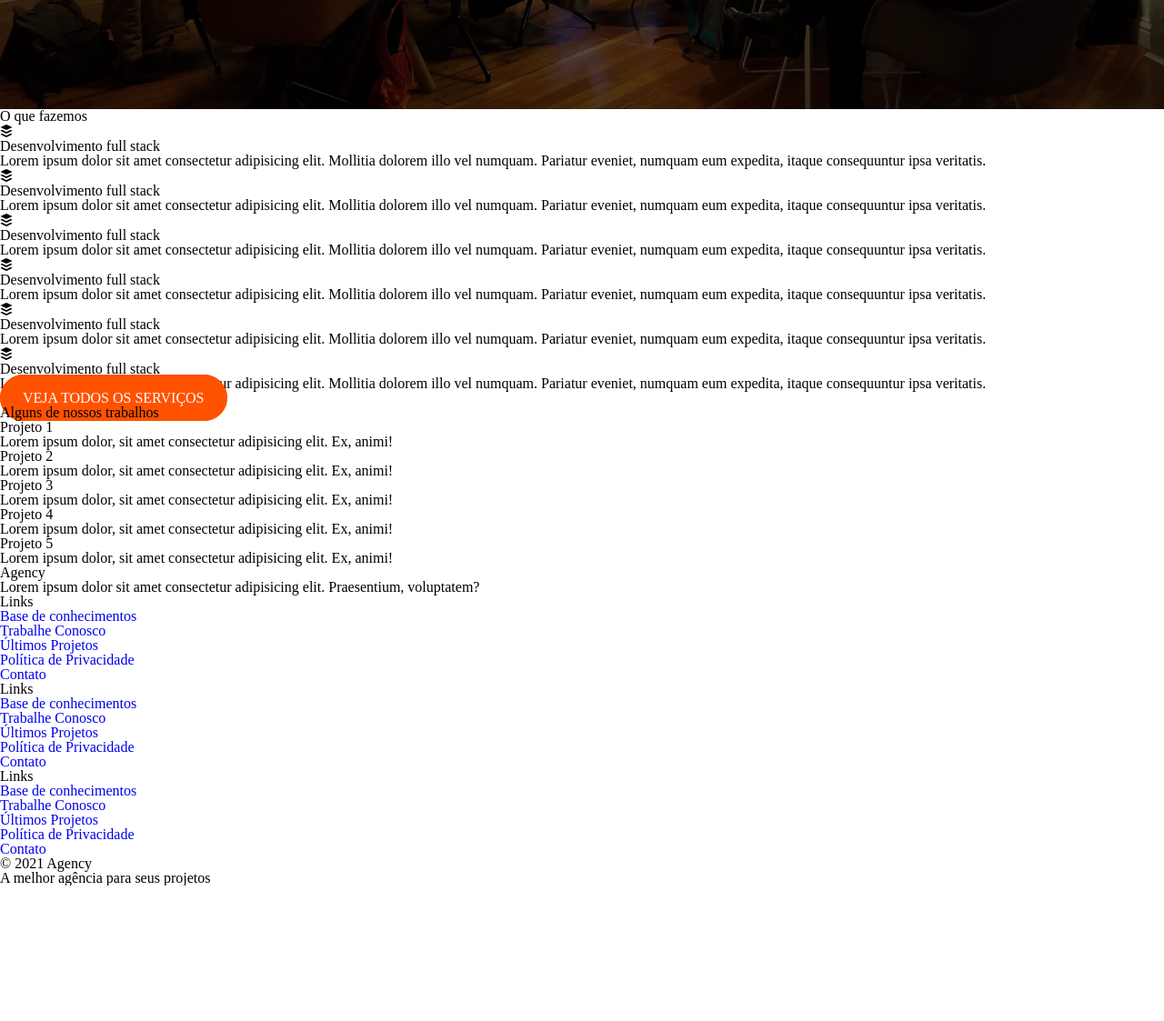
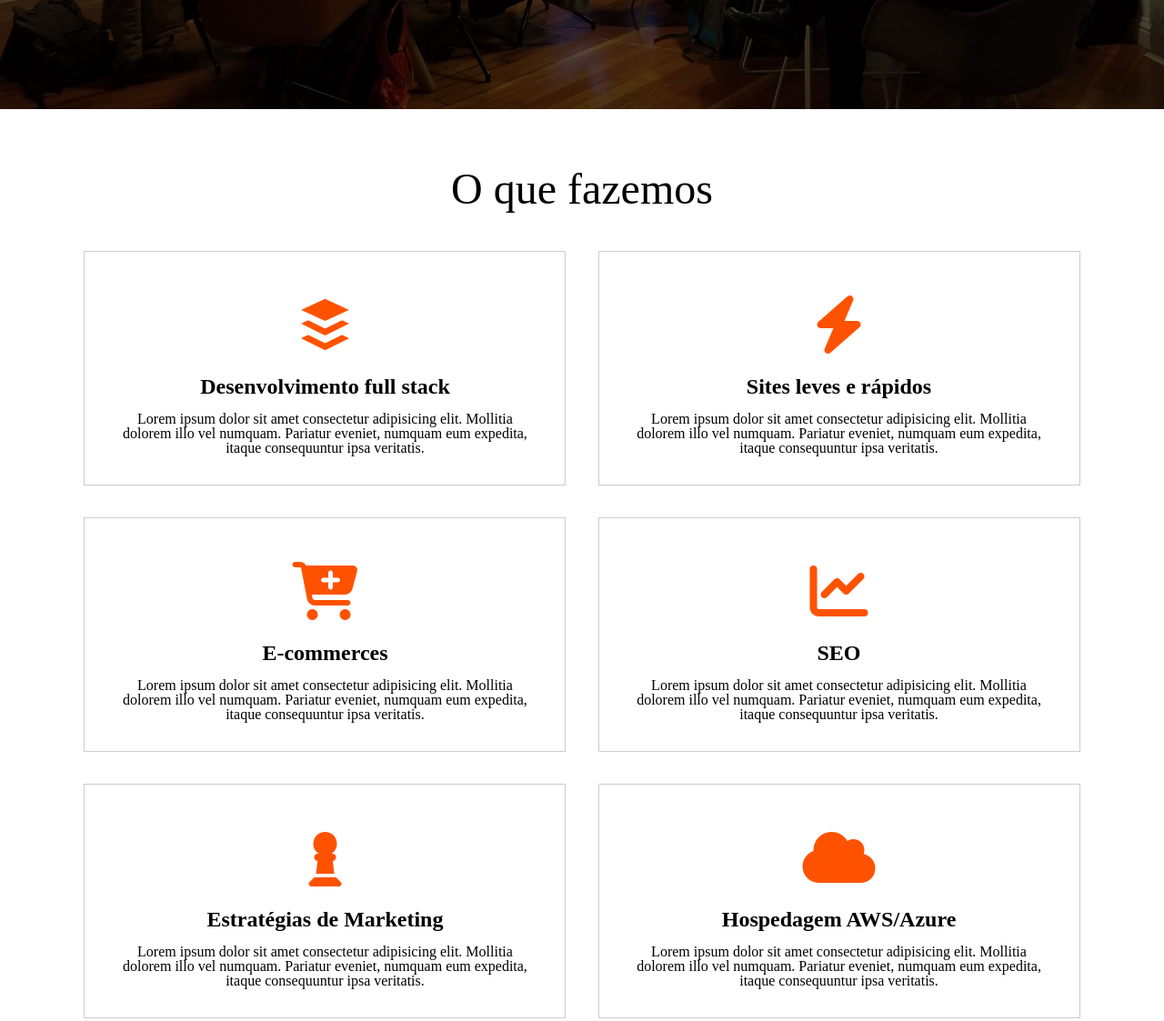
Before and after one commit to jvgouvea/scss-projeto, a plain HTML site: page index.html in a window 1280 px wide. Shown: the part 560-1683 px from the top of the page at 91% size. Before the commit the page ends 1534 px from the top, so only its background shows below. Drawn offline with Linux system fonts and the light colour scheme.

Commit message:
feat services

```diff
--- a/index.html
+++ b/index.html
@@ -44,7 +44,7 @@
 
   </header>
 
-  <main>
+  <main class="services-container">
     <h2>O que fazemos</h2>
     <div class="services-card-container">
 
@@ -55,37 +55,37 @@
       </div>
 
       <div class="services-card-container-item">
-        <i class="fab fa-buffer"></i>
-        <h3>Desenvolvimento full stack</h3>
+        <i class="fas fa-bolt"></i>
+        <h3>Sites leves e rápidos</h3>
         <p>Lorem ipsum dolor sit amet consectetur adipisicing elit. Mollitia dolorem illo vel numquam. Pariatur eveniet, numquam eum expedita, itaque consequuntur ipsa veritatis.</p>
       </div>
 
       <div class="services-card-container-item">
-        <i class="fab fa-buffer"></i>
-        <h3>Desenvolvimento full stack</h3>
+        <i class="fas fa-cart-plus"></i>
+        <h3>E-commerces</h3>
         <p>Lorem ipsum dolor sit amet consectetur adipisicing elit. Mollitia dolorem illo vel numquam. Pariatur eveniet, numquam eum expedita, itaque consequuntur ipsa veritatis.</p>
       </div>
 
       <div class="services-card-container-item">
-        <i class="fab fa-buffer"></i>
-        <h3>Desenvolvimento full stack</h3>
+        <i class="fas fa-chart-line"></i>
+        <h3>SEO</h3>
         <p>Lorem ipsum dolor sit amet consectetur adipisicing elit. Mollitia dolorem illo vel numquam. Pariatur eveniet, numquam eum expedita, itaque consequuntur ipsa veritatis.</p>
       </div>
 
       <div class="services-card-container-item">
-        <i class="fab fa-buffer"></i>
-        <h3>Desenvolvimento full stack</h3>
+        <i class="fas fa-chess-pawn"></i>
+        <h3>Estratégias de Marketing</h3>
         <p>Lorem ipsum dolor sit amet consectetur adipisicing elit. Mollitia dolorem illo vel numquam. Pariatur eveniet, numquam eum expedita, itaque consequuntur ipsa veritatis.</p>
       </div>
 
       <div class="services-card-container-item">
-        <i class="fab fa-buffer"></i>
-        <h3>Desenvolvimento full stack</h3>
+        <i class="fas fa-cloud"></i>
+        <h3>Hospedagem AWS/Azure</h3>
         <p>Lorem ipsum dolor sit amet consectetur adipisicing elit. Mollitia dolorem illo vel numquam. Pariatur eveniet, numquam eum expedita, itaque consequuntur ipsa veritatis.</p>
       </div>
     </div>
 
-    <a href="#" class="btn btn-primary btn-rounded">Veja todos os Serviços</a>
+    <div class="btn-services-container"><a href="#" class="btn btn-primary btn-rounded">Veja todos os Serviços</a></div>
   </main>
 
   <section class="jobs-container">
--- a/sass/_utilities.scss
+++ b/sass/_utilities.scss
@@ -8,6 +8,12 @@
 // Placeholder selectors
 %title-text-shadow{
   text-shadow: 3px 2px $black;
+}
+
+%section-title{
+  font-size: 3rem;
+  margin-top: 2rem;
+  text-align: center;
 }
 
 // Buttons
--- a/sass/style.scss
+++ b/sass/style.scss
@@ -43,28 +43,80 @@
         }
       }
     }
-    .fas.fa-bars{
+    .fas.fa-bars {
       font-size: 2rem;
       color: $light-color;
       display: none;
     }
-
   }
-  .title-container{
+  .title-container {
     color: $light-color;
     display: flex;
     flex-direction: column;
     align-items: center;
     justify-content: center;
     height: 100%;
-    h1{
+    h1 {
       font-size: 4rem;
       @extend %title-text-shadow;
     }
-    h2{
+    h2 {
       font-size: 3rem;
       margin-top: 1rem;
       @extend %title-text-shadow;
     }
   }
 }
+
+.services-container {
+  text-align: center;
+  padding: 2rem;
+  margin-bottom: 2rem;
+
+  .btn-services-container{
+    display: flex;
+    justify-content: center;
+    align-items: center
+  }
+
+  h2 {
+    @extend %section-title;
+  }
+
+  .services-card-container {
+    display: flex;
+    gap: 12px;
+    flex-wrap: wrap;
+    justify-content: center;
+    padding: 2rem;
+
+    &-item {
+      margin: 1%;
+      padding: 2rem;
+      border: 1px solid #ccc;
+      transition: 0.3s;
+
+      i {
+        color: $primary-color;
+        font-size: 4rem;
+        display: block;
+        margin-top: 1rem;
+        margin-bottom: 1.5rem;
+      }
+
+      h3{
+        margin-bottom: 1rem;
+        font-size: 1.5rem;
+        font-weight: bold;
+      }
+
+      p{
+        max-width: 58ch;
+      }
+
+      &:hover{
+        border: 1px solid $primary-color;
+      }
+    }
+  }
+}
```
Also changed, not shown: css/style.css, 1 other file.
